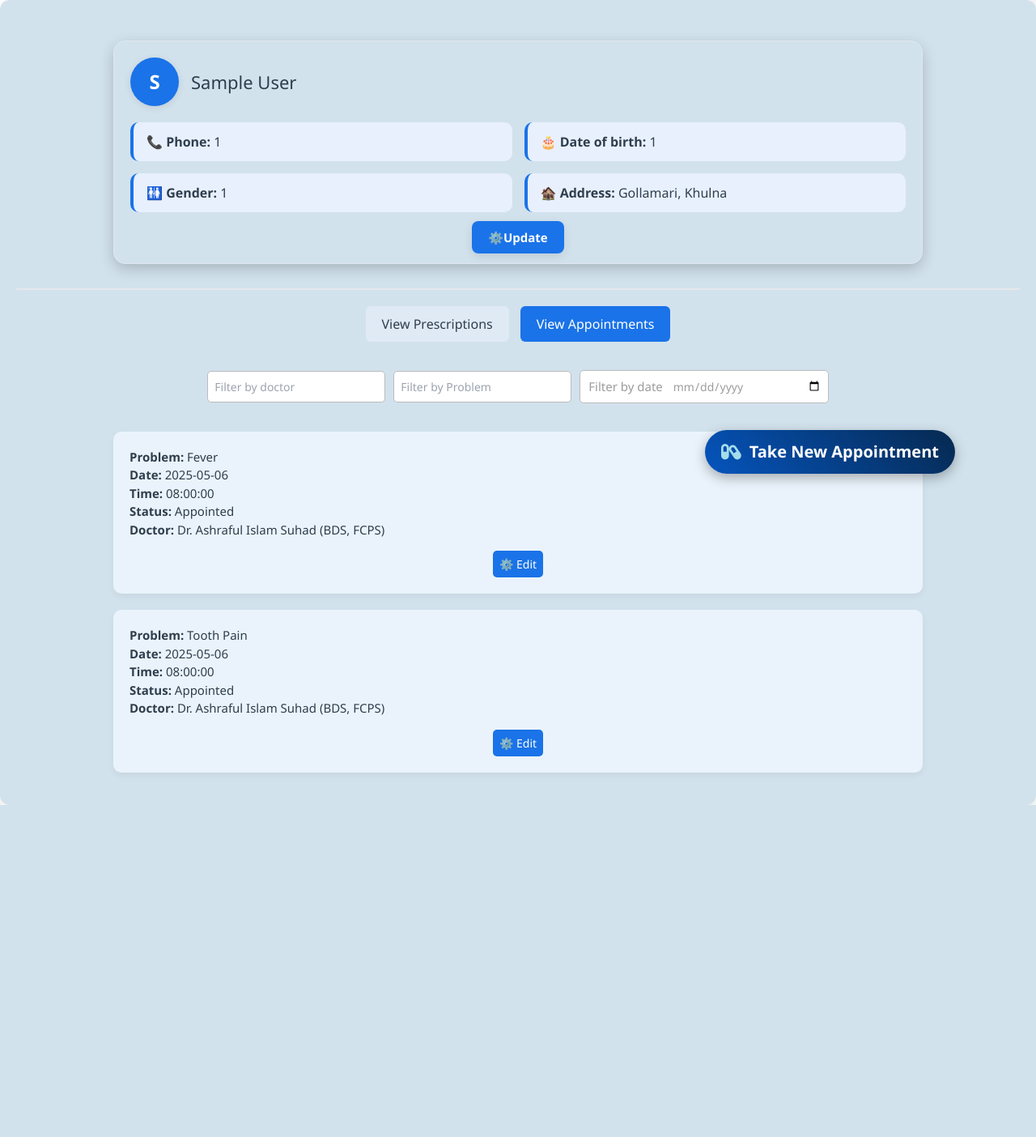
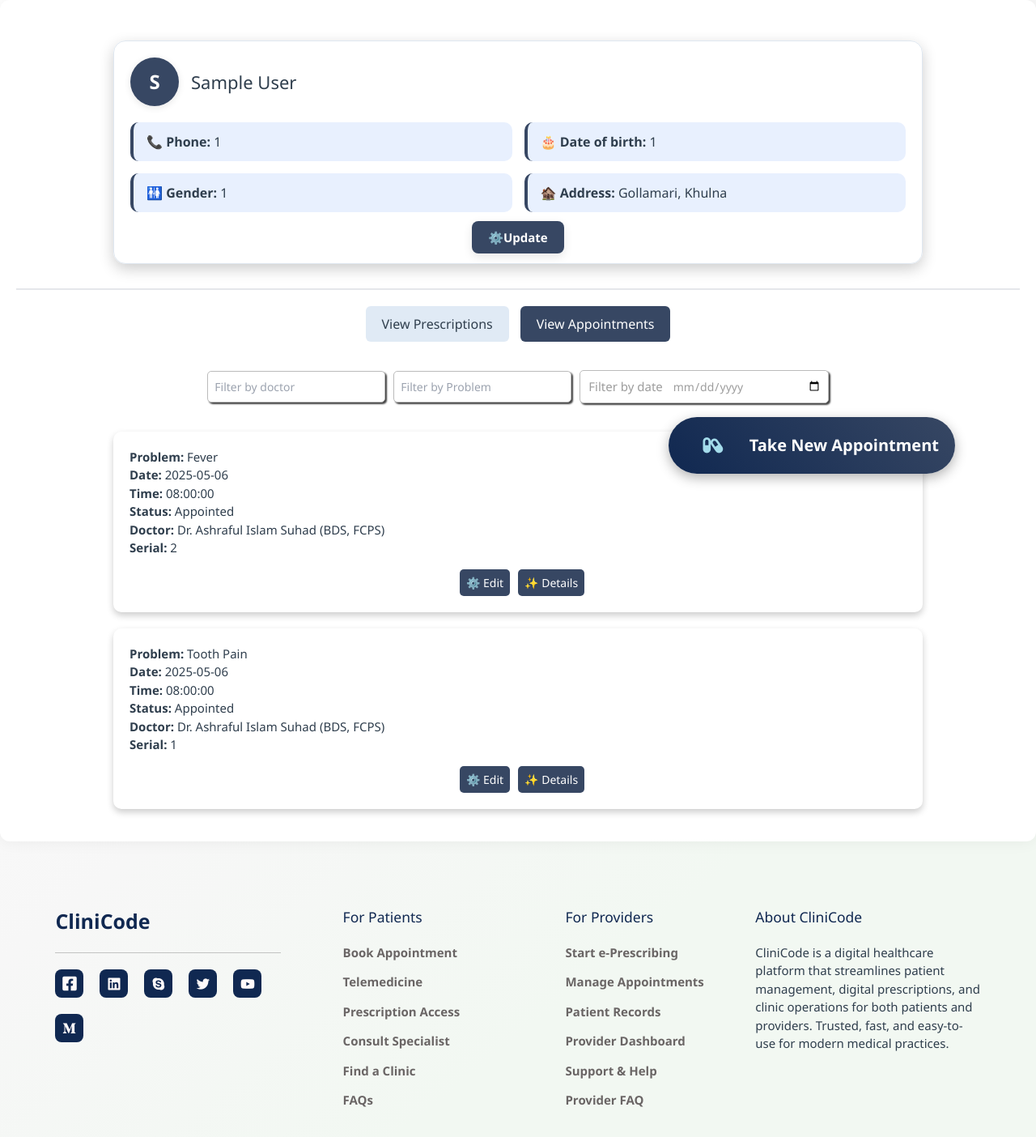
Before and after one commit to SaifulIslamReyad/PG_wamp, a PHP site: page /patient/dash.php in a window 1280 px wide, after a click on "View Appointments". Shown: the part 115-1519 px from the top of the page at 81% size. Before the commit the page ends 1109 px from the top, so only its background shows below. Run offline with PHP 8.4, Linux system fonts and the light colour scheme; the visitor is signed in with stand-in values (Sample User, id 1); data comes from the database, SQL or seed files in the repository; data that the repository does not hold is empty; some libraries are stand-ins or nearby versions.

Commit message:
AR KI UPDATE KORMU?

```diff
--- a/1/dashboard.php
+++ b/1/dashboard.php
@@ -123,6 +123,7 @@
       </tbody>
     </table>
   </div>
+  <?php include "../footer.php" ?>
 
   <script>
     document.getElementById("currentDate").textContent = "🗓️"+
--- a/1/template.php
+++ b/1/template.php
@@ -7,6 +7,7 @@
     <style>
         .temp{
             display: flex;
+            margin:15px;
         }
         .symptom {
             padding: 10px;
@@ -16,6 +17,7 @@
             border-radius: 5px;
             cursor: pointer;
             width: fit-content;
+            font-weight:bold;
         }
 
         .symptom:hover {
--- a/css/dashboard.css
+++ b/css/dashboard.css
@@ -5,7 +5,7 @@
     margin: 0;
     padding: 0;
     box-sizing: border-box;
-    height: 100vh;
+    /* height: 100vh; */
 }
 
 /* Container Centering */
@@ -20,10 +20,10 @@
     background: white;
     padding: 20px;
     border-radius: 10px;
-    box-shadow: 0px 4px 8px rgba(0, 0, 0, 0.2);
+    /* box-shadow: 0px 4px 8px rgba(0, 0, 0, 0.2); */
     text-align: center;
     overflow: hidden;
-    height: 100vh;
+    min-height: 100vh;
 
 }
 
--- a/css/reset.css
+++ b/css/reset.css
@@ -1,6 +1,6 @@
 :root {
   --white-color: #fffafa;
-  --main-color: #014ed5;
+  --main-color: #3093da;
   --primary-color: #102851;
   --primary-color-1: #ccdfff;
   --primary-color-2: #e8f1ff;
--- a/doctor/doctor_login_form.php
+++ b/doctor/doctor_login_form.php
@@ -138,6 +138,7 @@
       </div>
     </div>
 
+
     <script src="../js/dog_form.js" defer></script>
     <link rel="stylesheet" href="../css/dog_form.css" />
     <script src="https://cdnjs.cloudflare.com/ajax/libs/lodash.js/4.17.5/lodash.min.js"></script>
--- a/footer.php
+++ b/footer.php
@@ -4,7 +4,7 @@
     <meta charset="UTF-8">
     <meta name="viewport" content="width=device-width, initial-scale=1.0">
     <title>Footer</title>
-    <link rel="stylesheet" href="./css/layout.css">
+    <link rel="stylesheet" href="/PG_wamp/css/layout.css">
 </head>
 <body>
     <!-- footer -->
--- a/patient/appointment/form.php
+++ b/patient/appointment/form.php
@@ -5,6 +5,7 @@
     die("Error: Missing patient ID.");
 }
 ?>
+
 <!DOCTYPE html>
 <html lang="en">
 <head>
@@ -12,7 +13,7 @@
   <meta name="viewport" content="width=device-width, initial-scale=1.0"/>
   <title>All Registered Doctors</title>
   <link rel="shortcut icon" href="/PG_wamp/images/clinicode.png" type="image/x-icon" />
-
+<script src="../../js/index.js"></script>
   <link rel="stylesheet" href="form.css">
 
 </head>
@@ -44,6 +45,7 @@
     <!-- Doctors rows will be injected here -->
   </tbody>
 </table>
+
 
 <script>
   let doctorsData = []; // Variable to hold the fetched doctor data
@@ -120,6 +122,6 @@
   // Call the fetchDoctors function when the page is loaded
   window.onload = fetchDoctors;
 </script>
-
+<?php include "../../footer.php" ?>
 </body>
 </html>
--- a/patient/appointment/payment.php
+++ b/patient/appointment/payment.php
@@ -31,12 +31,13 @@
       border-radius: 8px;
       padding: 10px 15px;
       background-color: #fff;
-      width: 150px;
+      width: 170px;
       box-shadow: 0 2px 4px rgba(0, 0, 0, 0.1);
       transition: transform 0.2s ease;
     }
     .pay-method-item:hover {
       transform: translateY(-2px);
+      cursor: pointer;
     }
     .icon {
       width: 48px;
--- a/patient/dash.css
+++ b/patient/dash.css
@@ -32,7 +32,7 @@
 }
 
 .avatar-circle {
-    background-color: #1a73e8;
+    background-color: #374763;
     color: #fff;
     font-size: 24px;
     font-weight: bold;
@@ -52,7 +52,7 @@
 }
 
 .update-btn {
-    background-color: #1a73e8;
+    background-color: #374763;
     color: white;
     padding: 10px 20px;
     border-radius: 8px;
@@ -65,7 +65,7 @@
 }
 
 .update-btn:hover {
-    background-color: #125bb2;
+    background-color: #102851;
 }
 
 .welcome-text h2 {
@@ -85,11 +85,11 @@
     background-color: #e8f0fe;
     padding: 12px 16px;
     border-radius: 10px;
-    border-left: 4px solid #1a73e8;
+    border-left: 4px solid #374763;
 }
 
 .dashboard-container {
-    background-color: #d2e2ed;
+    background-color: white;
     padding: 20px;
     border-radius: 12px;
     box-shadow: 0px 0px 20px rgba(0, 0, 0, 0.06);
@@ -166,16 +166,16 @@
 }
 
 .prescription-card {
-    background: #eaf3fb;
+    background: inherit;
     padding: 20px;
     border-radius: 10px;
-    box-shadow: 0px 4px 8px rgba(0, 0, 0, 0.05);
+    box-shadow: 0px 4px 8px rgba(0, 0, 0, 0.2);
     margin-bottom: 20px;
 }
 
 .prescription-card h3 {
     font-size: 1.7rem;
-    color: #1a73e8;
+    color: #374763;
     margin-bottom: 5px;
 }
 
@@ -197,7 +197,7 @@
 }
 
 .medicine-table th {
-    background-color: #1a73e8;
+    background-color: #374763;
     color: #ffffff;
 }
 
@@ -216,7 +216,7 @@
     right: 100px;
     font-size: 20px;
     font-weight: bold;
-    background: linear-gradient(45deg, #0555be, #062950);
+    background: linear-gradient(45deg, #102851 , #374763);
     color: white;
     border: none;
     border-radius: 50px;
@@ -229,7 +229,7 @@
 .takeapp a {
     display: inline-flex;
     align-items: center;
-    padding: 12px 20px;
+    padding: 0px 20px;
     color: white;
     text-decoration: none;
     border-radius: 50px;
@@ -243,7 +243,7 @@
 }
 
 .takeapp:hover {
-    background: linear-gradient(45deg, #125bb2, #397bd1);
+    background: linear-gradient(45deg, #102851,#102851);
     box-shadow: 0px 10px 20px rgba(0, 0, 0, 0.4);
 }
 
@@ -267,14 +267,15 @@
     background-color: #e0eaf5;
     color: #2f3e4d;
 }
-.toggle-buttons button.active {
-    background-color: #1a73e8;
+.toggle-buttons button:hover {
+    background-color: #535c6b;
     color: white;
 }
-.toggle-buttons button:hover {
-    background-color: #125bb2;
+.toggle-buttons button.active {
+    background-color: #374763;
     color: white;
 }
+
 
 .section {
     display: none;
@@ -287,16 +288,17 @@
 
 
 .hide-btn {
-    background-color: #1a73e8;
+    background-color: #374763;
     color: white;
     padding: 6px 8px;
     border: none;
     border-radius: 5px;
     font-size: 14px;
     cursor: pointer;
+    margin-left: 10px;
 }
 .hide-btn:hover {
-    background-color:  #10458a;
+    background-color:  #102851;
 }
 
 /* Center the button using flex */
@@ -332,6 +334,7 @@
     border-radius: 5px;
     min-width: 200px;
     font-size: 14px;
+    box-shadow: 2px 2px 2px rgb(65, 65, 65);
 }
 
 .filter-form .hide-btn {
@@ -350,7 +353,9 @@
 }
 
 .filter-form #filter_date{
-    border: 0px solid black;
+    border: none;
+    box-shadow: 0px 0px 0px white;
+
 }
 
 .filter-form .input-group{
@@ -359,4 +364,6 @@
     color: #9d9d9d;
     background-color: white;
     padding-left: 10px;
+    box-shadow: 2px 2px 2px rgb(65, 65, 65);
+
 }
--- a/patient/dash.php
+++ b/patient/dash.php
@@ -131,6 +131,8 @@
                     }
                     echo '<div class="button-container">
                             <button class="hide-btn">👀 Hide</button>
+                            <button class="hide-btn"> ✨ Details </button>
+
                         </div>';
                     echo '</div>';
 
@@ -156,33 +158,52 @@
                 <!-- <button type="submit" class="hide-btn">🔍 Filter</button> -->
             </form>
             <?php
-            $appt_sql = "SELECT a.appointment_no, a.problem, a.appointment_date, a.appointment_time, a.status, d.doctor_name, d.qualification
+                $appt_sql = "SELECT a.appointment_no, a.problem, a.appointment_date, a.appointment_time, a.status, a.doctor_id, d.doctor_name, d.qualification
                 FROM appointments a
                 JOIN doctors d ON a.doctor_id = d.doctor_id
                 WHERE a.patient_id = ?
-                         and a.status='appointed'
+                AND a.status = 'appointed'
                 ORDER BY a.appointment_no DESC";
+
                 $stmt = $conn->prepare($appt_sql);
                 $stmt->bind_param("i", $patient_id);
                 $stmt->execute();
                 $result = $stmt->get_result();
 
                 while ($appointment = $result->fetch_assoc()) {
+                $doctor_id = $appointment['doctor_id'];
+                $appointment_no = $appointment['appointment_no'];
+                $appointment_date = $appointment['appointment_date'];
 
+                $serial_sql = "SELECT COUNT(*) + 1 AS serial
+                                FROM appointments
+                                WHERE doctor_id = ?
+                                AND status = 'appointed'
+                                AND appointment_date = ?
+                                AND appointment_no < ?";
+
+                $serial_stmt = $conn->prepare($serial_sql);
+                $serial_stmt->bind_param("isi", $doctor_id, $appointment_date, $appointment_no);
+                $serial_stmt->execute();
+                $serial_result = $serial_stmt->get_result();
+                $row = $serial_result->fetch_assoc();
+                $serial = $row['serial'];
 
                 echo '<div class="prescription-card">';
-
                 echo '<span><strong>Problem:</strong> ' . htmlspecialchars($appointment['problem']) . '</span><br>';
                 echo '<span><strong>Date:</strong> ' . htmlspecialchars($appointment['appointment_date']) . '</span><br>';
                 echo '<span><strong>Time:</strong> ' . htmlspecialchars($appointment['appointment_time']) . '</span><br>';
                 echo '<span><strong>Status:</strong> ' . htmlspecialchars($appointment['status']) . '</span><br>';
-                echo '<span><strong>Doctor:</strong> ' . htmlspecialchars($appointment['doctor_name']) . ' (' . htmlspecialchars($appointment['qualification']) . ')</span>';
+                echo '<span><strong>Doctor:</strong> ' . htmlspecialchars($appointment['doctor_name']) . ' (' . htmlspecialchars($appointment['qualification']) . ')</span><br>';
+                echo '<span><strong>Serial:</strong> ' . htmlspecialchars($serial) . '</span><br>';
                 echo '<div class="button-container">
                             <button class="hide-btn">⚙️ Edit</button>
+                            <button class="hide-btn">✨ Details</button>
                         </div>';
                 echo '</div>';
                 }
                 ?>
+
         </div>
 
         <!-- Take Appointment Button -->
@@ -193,6 +214,7 @@
         </div>
 
     </div>
+<?php include "../footer.php" ?>
 
     <script>
         function showSection(id) {
@@ -213,6 +235,7 @@
         }
     </script>
 
+<link rel="stylesheet" href="dash.css">
 
 </body>
 </html>
```
Also changed, not shown: 1/main.css (+81 -52 lines), 1/prescription.php (+33 -2 lines), patient/appointment/details.css (+23 -23 lines), patient/appointment/doctor_details.php (+8 -5 lines). Lines whose indentation alone changed are shown as unchanged.
